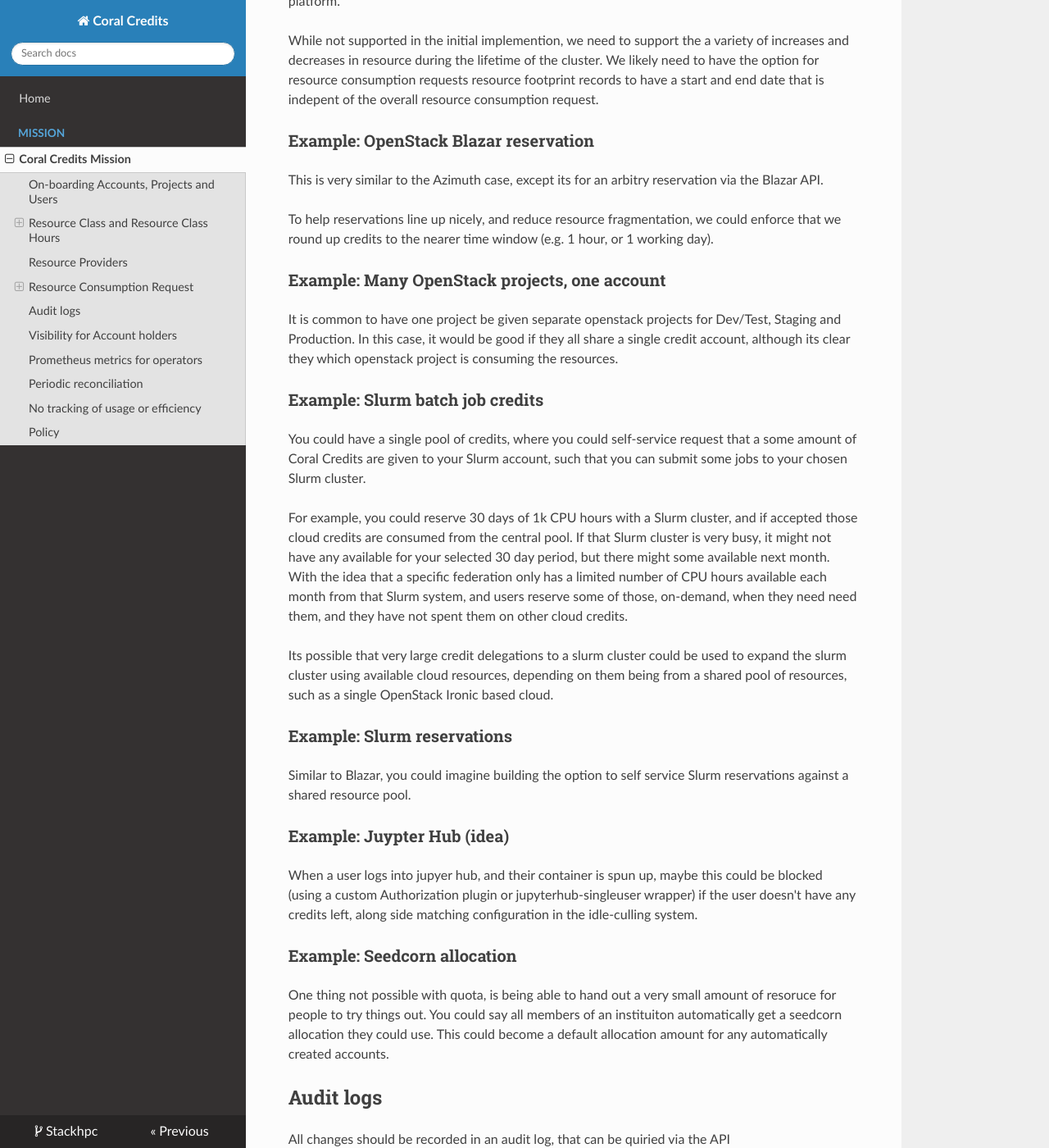
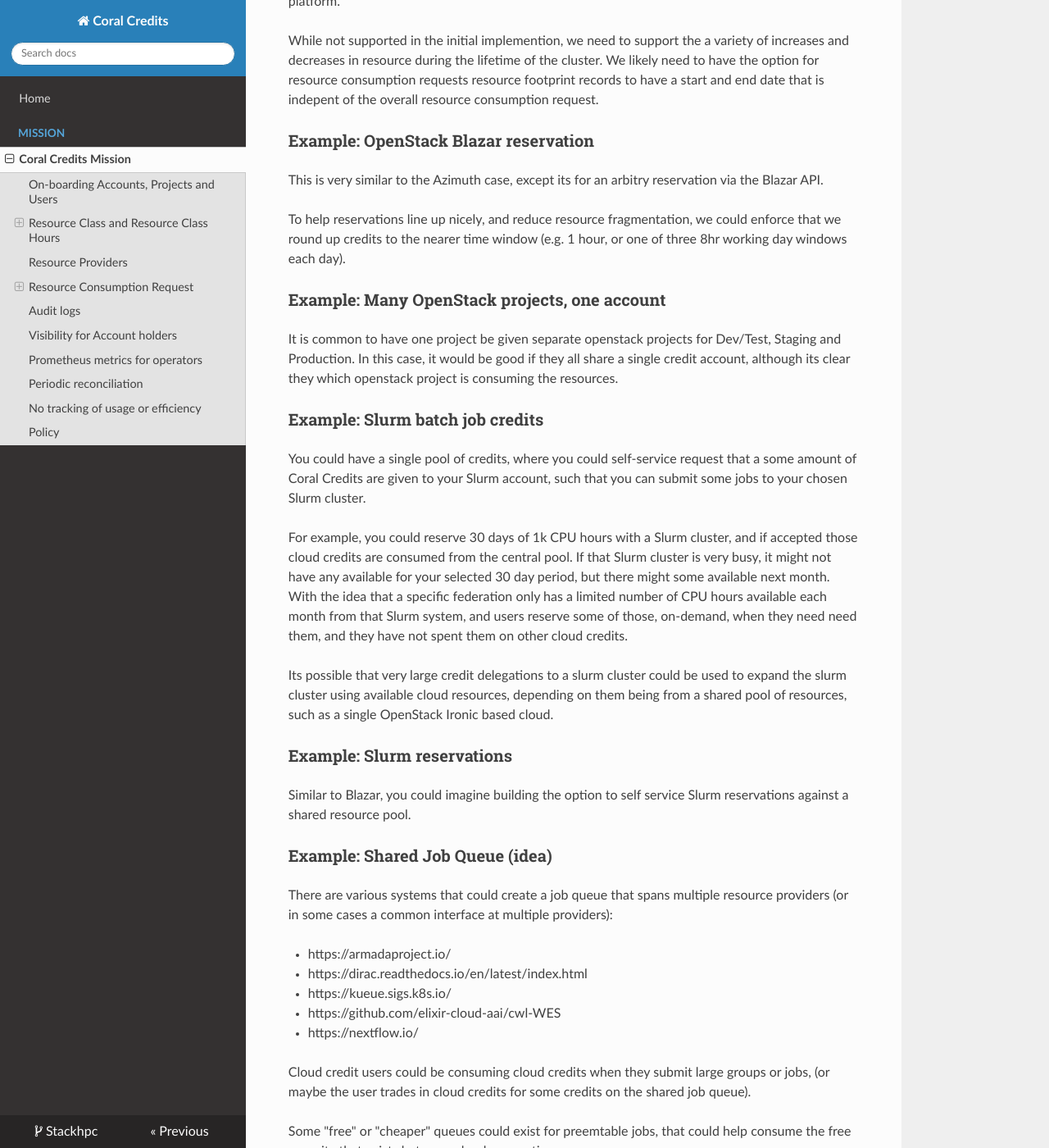
Before and after one commit to stackhpc/coral-credits, an MkDocs documentation site: the page built from docs/mission/index.md, in a window 1280 px wide and 1400 px high, scrolled down 2658 px. Shown: the whole window at 82% size. Built offline with MkDocs 1.6.1, drawn with Linux system fonts in a browser that asks for light colours; nearby versions of some CDN libraries; some of the changed text lies outside the part shown.

Commit message:
Details about shared job queues

```diff
--- a/docs/mission/index.md
+++ b/docs/mission/index.md
@@ -164,7 +164,8 @@ To help reservations line up nicely,
 and reduce resource fragmentation,
 we could enforce that we round up credits
 to the nearer time window (e.g. 1 hour,
-or 1 working day).
+or one of three 8hr working day windows
+each day).
 
 ### Example: Many OpenStack projects, one account
 
@@ -205,6 +206,29 @@ such as a single OpenStack Ironic based cloud.
 Similar to Blazar, you could imagine building the
 option to self service Slurm reservations against
 a shared resource pool.
+
+### Example: Shared Job Queue (idea)
+
+There are various systems that could create a
+job queue that spans multiple resource providers
+(or in some cases a common interface at multiple
+providers):
+
+* https://armadaproject.io/
+* https://dirac.readthedocs.io/en/latest/index.html
+* https://kueue.sigs.k8s.io/
+* https://github.com/elixir-cloud-aai/cwl-WES
+* https://nextflow.io/
+
+Cloud credit users could be consuming cloud credits
+when they submit large groups or jobs, (or maybe the
+user trades in cloud credits for some credits on the
+shared job queue).
+
+Some "free" or "cheaper" queues could exist
+for preemtable jobs, that could help consume
+the free capacity that exists between cloud
+reservations.
 
 ### Example: Juypter Hub (idea)
 
```
